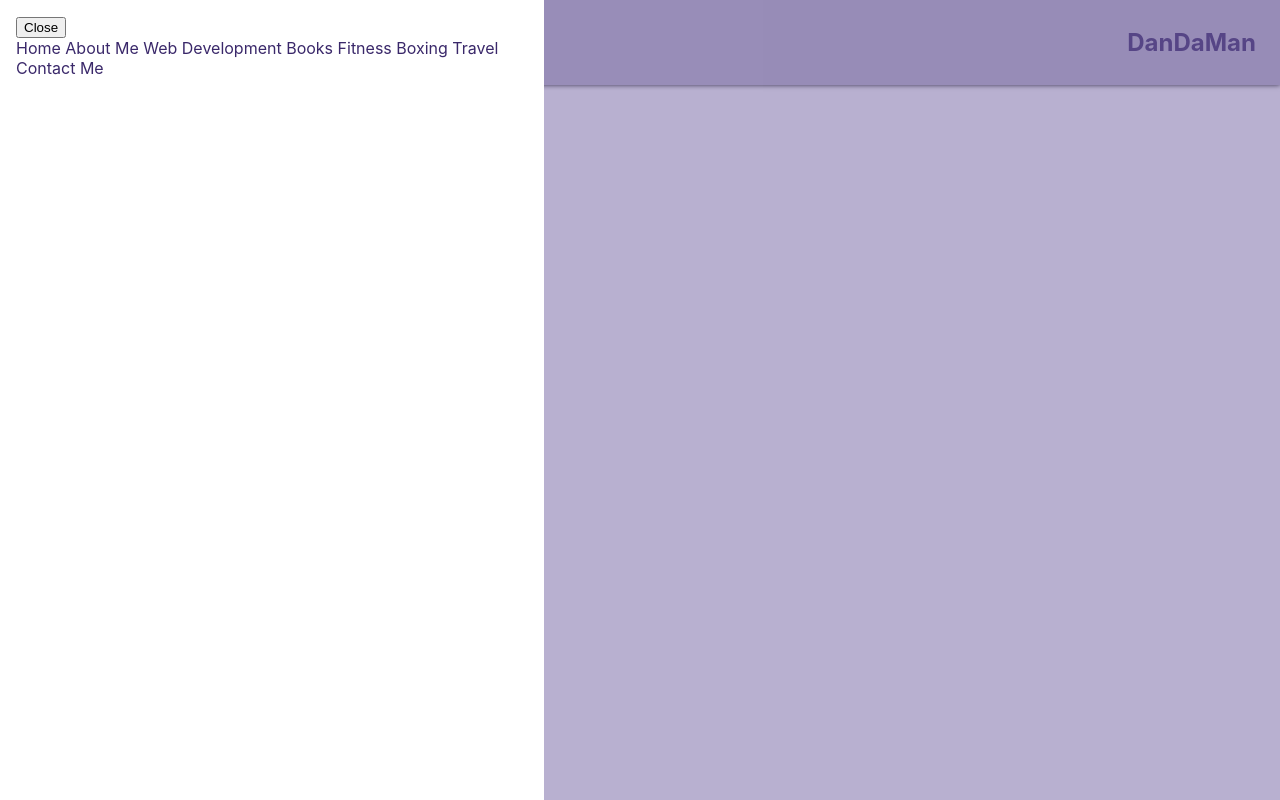
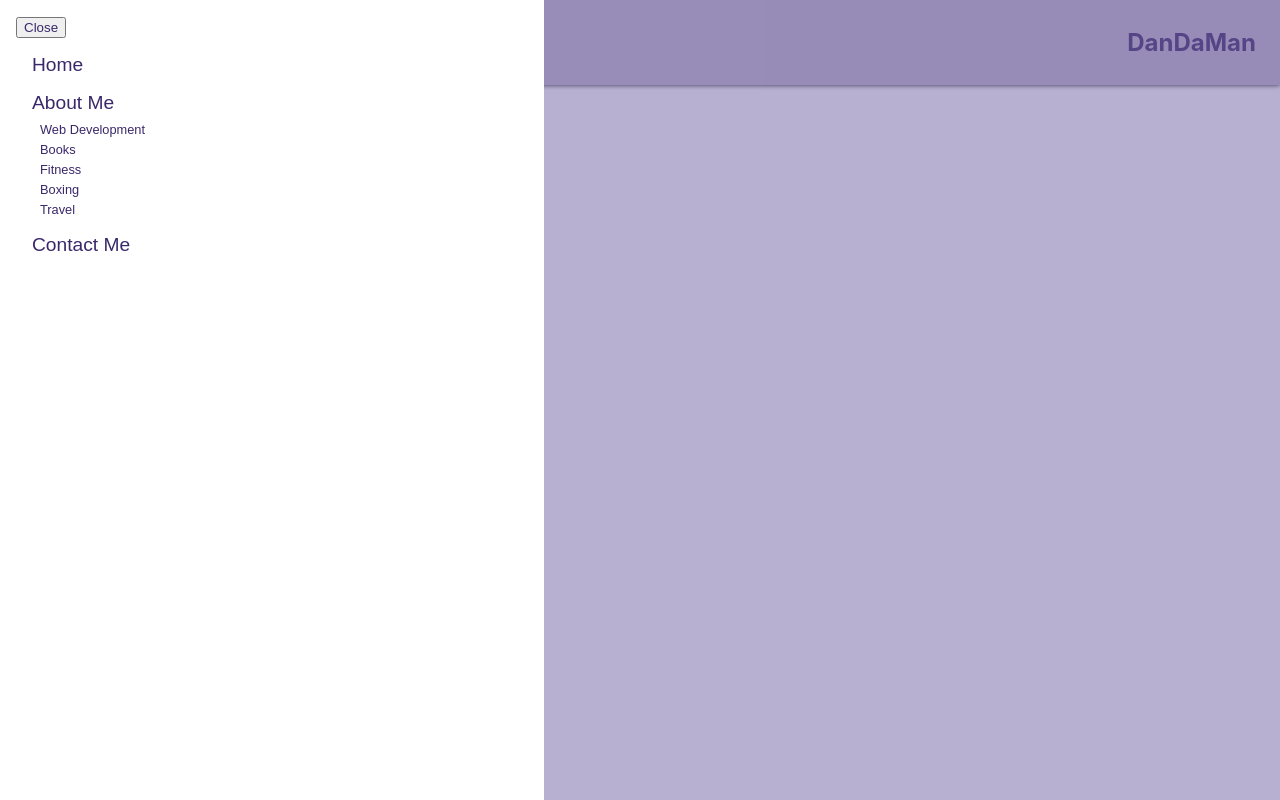
Before and after one commit to DanDaMan23/dan-personal-blog, a React (Create React App) app: page / in a window 1280 px wide. Both pictures are taken after a click on the button 40 px from the left and 42 px from the top of the page. Built offline with nearby package versions, Linux system fonts and the light colour scheme.

Commit message:
Added nav sub items

```diff
--- a/src/features/navigation-bar/mobile/drawer/navigation-drawer.mobile.tsx
+++ b/src/features/navigation-bar/mobile/drawer/navigation-drawer.mobile.tsx
@@ -18,6 +18,7 @@ export default function NavigationDrawer({
       style={{ display: show ? "block" : "none" }}
       className='navigation-drawer'
     >
+      {/* Use SVG or FontAwesome Icons  */}
       <button type='button' onClick={onClose}>
         Close
       </button>
--- /dev/null
+++ b/src/features/navigation-bar/mobile/nav-items/nav-items.mobile.scss
@@ -0,0 +1,36 @@
+@mixin nav-button {
+  background: none;
+  border: none;
+  cursor: pointer;
+  padding: 0;
+  text-align: left;
+}
+
+.mobile-nav__items,
+.sub-nav__items {
+  list-style: none;
+  margin: 0;
+  padding: 0;
+}
+
+.mobile-nav__item {
+  margin: 1rem;
+
+  button {
+    font-size: 1.2rem;
+    @include nav-button;
+  }
+}
+
+.sub-nav__items {
+  padding: 0.25rem 0 0 0.5rem;
+}
+
+.sub-nav__item {
+  margin: 0;
+
+  button {
+    font-size: 0.8rem;
+    @include nav-button;
+  }
+}
--- /dev/null
+++ b/src/features/navigation-bar/mobile/nav-items/nav-items.mobile.tsx
@@ -0,0 +1,30 @@
+import { navigationItems } from "../../navigation-items"
+
+import "./nav-items.mobile.scss"
+
+export default function NavItems() {
+  return (
+    <ul className='mobile-nav__items'>
+      {navigationItems.map(({ label, onClick, subItems }) => (
+        <li className='mobile-nav__item'>
+          <button type='button' onClick={onClick}>
+            {label}
+          </button>
+          {subItems ? (
+            <ul className='sub-nav__items'>
+              {subItems.map(({ label, onClick }) => (
+                <li className='sub-nav__item'>
+                  <button type='button' onClick={onClick}>
+                    {label}
+                  </button>
+                </li>
+              ))}
+            </ul>
+          ) : (
+            <></>
+          )}
+        </li>
+      ))}
+    </ul>
+  )
+}
--- a/src/features/navigation-bar/mobile/navigation-bar.mobile.tsx
+++ b/src/features/navigation-bar/mobile/navigation-bar.mobile.tsx
@@ -3,6 +3,7 @@ import Backdrop from "../../../components/backdrop/backdrop.component"
 import HamburgerButton from "../../../components/hamburger-button/hamburger-button.component"
 import "./navigation-bar.mobile.scss"
 import NavigationDrawer from "./drawer/navigation-drawer.mobile"
+import NavItems from "./nav-items/nav-items.mobile"
 
 export default function NavigationBar() {
   const [showMobileNavigation, setShowMobileNavigation] = useState(false)
@@ -24,7 +25,7 @@ export default function NavigationBar() {
         show={showMobileNavigation}
         onClose={closeNavigationDrawer}
       >
-        Home About Me Web Development Books Fitness Boxing Travel Contact Me
+        <NavItems />
       </NavigationDrawer>
     </>
   )
--- /dev/null
+++ b/src/features/navigation-bar/navigation-items.ts
@@ -0,0 +1,16 @@
+// TODO: Consider converting this into a custom hook with the routing, push and replace will be implemented on the clicks and these will come from a hook
+export const navigationItems = [
+  { label: "Home", onClick: () => {}, subItems: null },
+  {
+    label: "About Me",
+    onClick: () => {},
+    subItems: [
+      { label: "Web Development", onClick: () => {} },
+      { label: "Books", onClick: () => {} },
+      { label: "Fitness", onClick: () => {} },
+      { label: "Boxing", onClick: () => {} },
+      { label: "Travel", onClick: () => {} }
+    ]
+  },
+  { label: "Contact Me", onClick: () => {}, subItems: null }
+]
--- a/src/index.scss
+++ b/src/index.scss
@@ -1,4 +1,8 @@
 @use "./style-utils/colors.scss" as *;
+
+* {
+  color: $primary-color;
+}
 
 body {
   margin: 0;
@@ -7,7 +11,6 @@ body {
     sans-serif;
   -webkit-font-smoothing: antialiased;
   -moz-osx-font-smoothing: grayscale;
-  color: $primary-color;
 }
 
 code {
```
